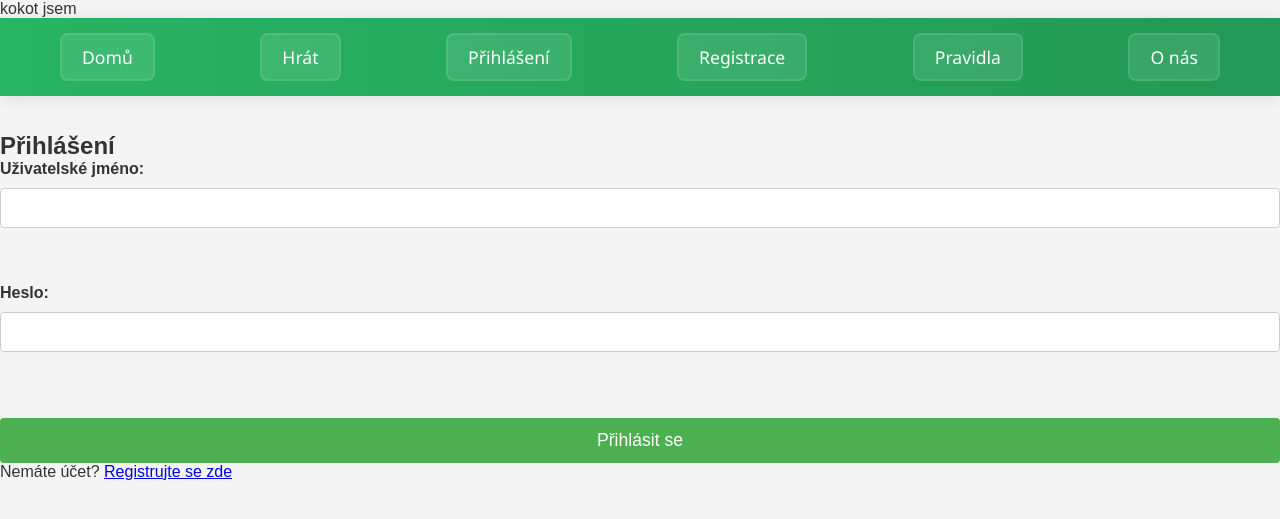
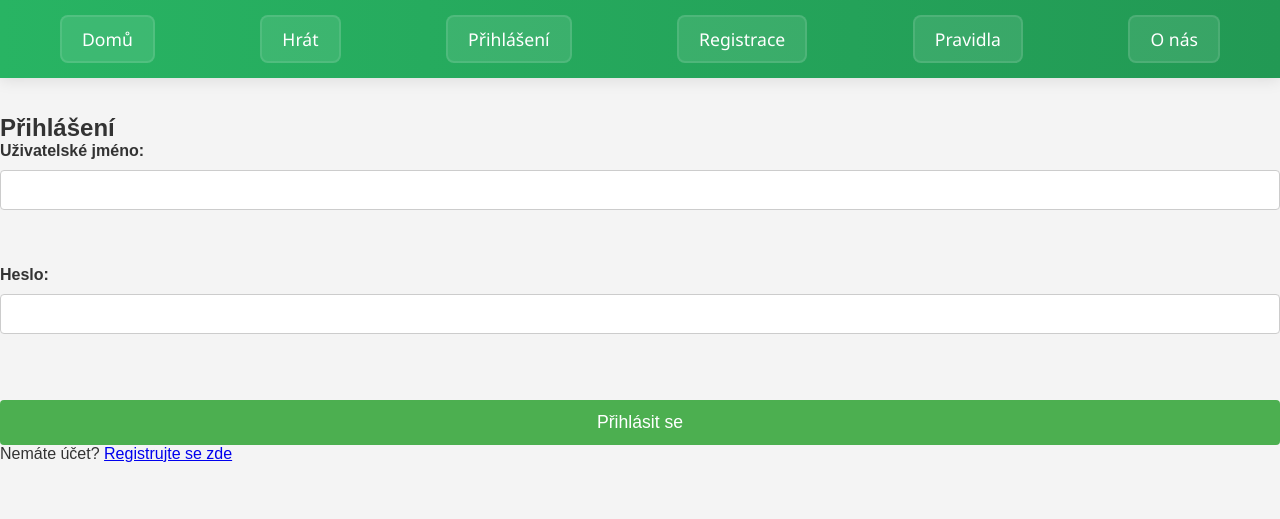
Before and after one commit to FantaCZ/outdoor-hra, a PHP site: page /login.php in a window 1280 px wide. Shown: the top 519 px of the page. Run offline with PHP 8.4, Linux system fonts and the light colour scheme.

Commit message:
Remove unnecessary text from the login page.

```diff
--- a/project-root/login.php
+++ b/project-root/login.php
@@ -53,7 +53,7 @@ if ($_SERVER["REQUEST_METHOD"] == "POST") {
     <link rel="stylesheet" href="css/nav.css">
 </head>
 <body>
-    kokot jsem
+
 <nav class="index-nav">
         <ul>
             <li><a href="index.php" class="nav-link">Domů</a></li>
```
